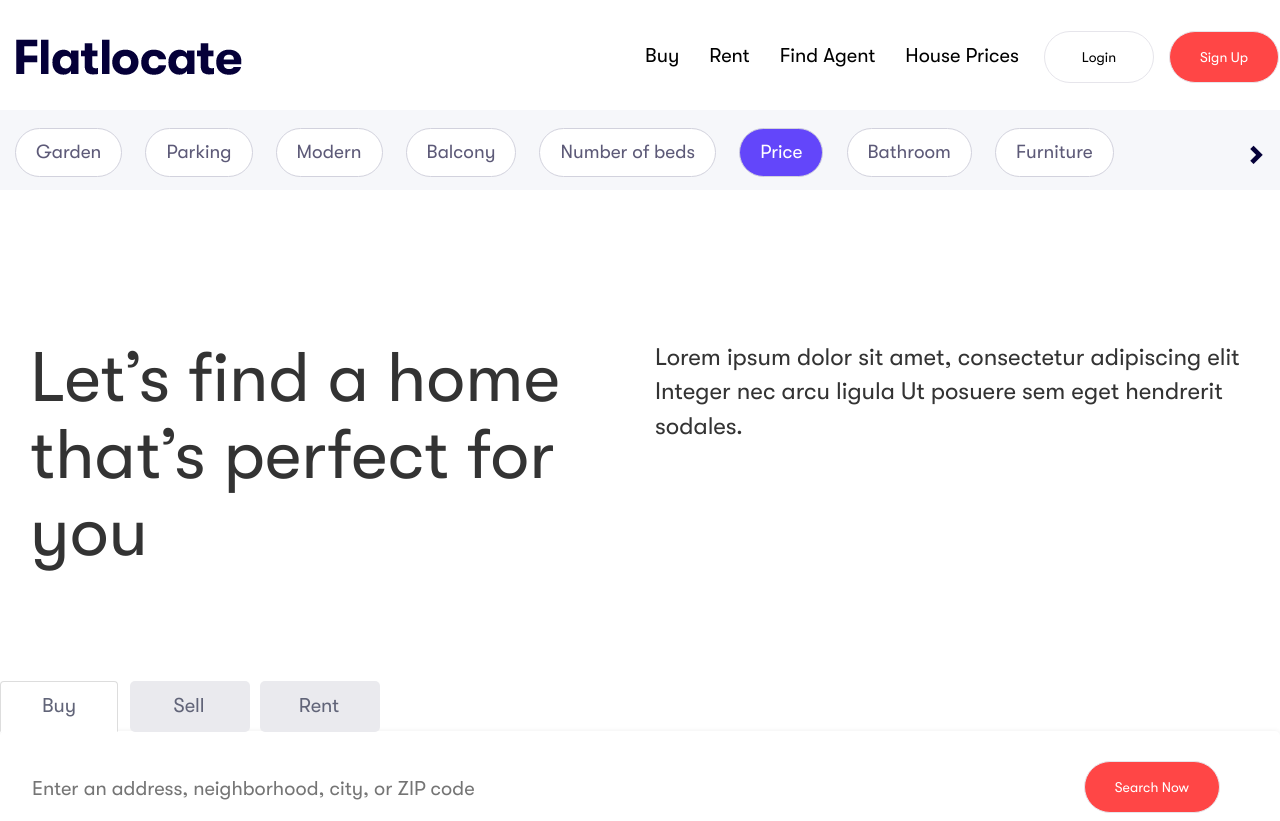
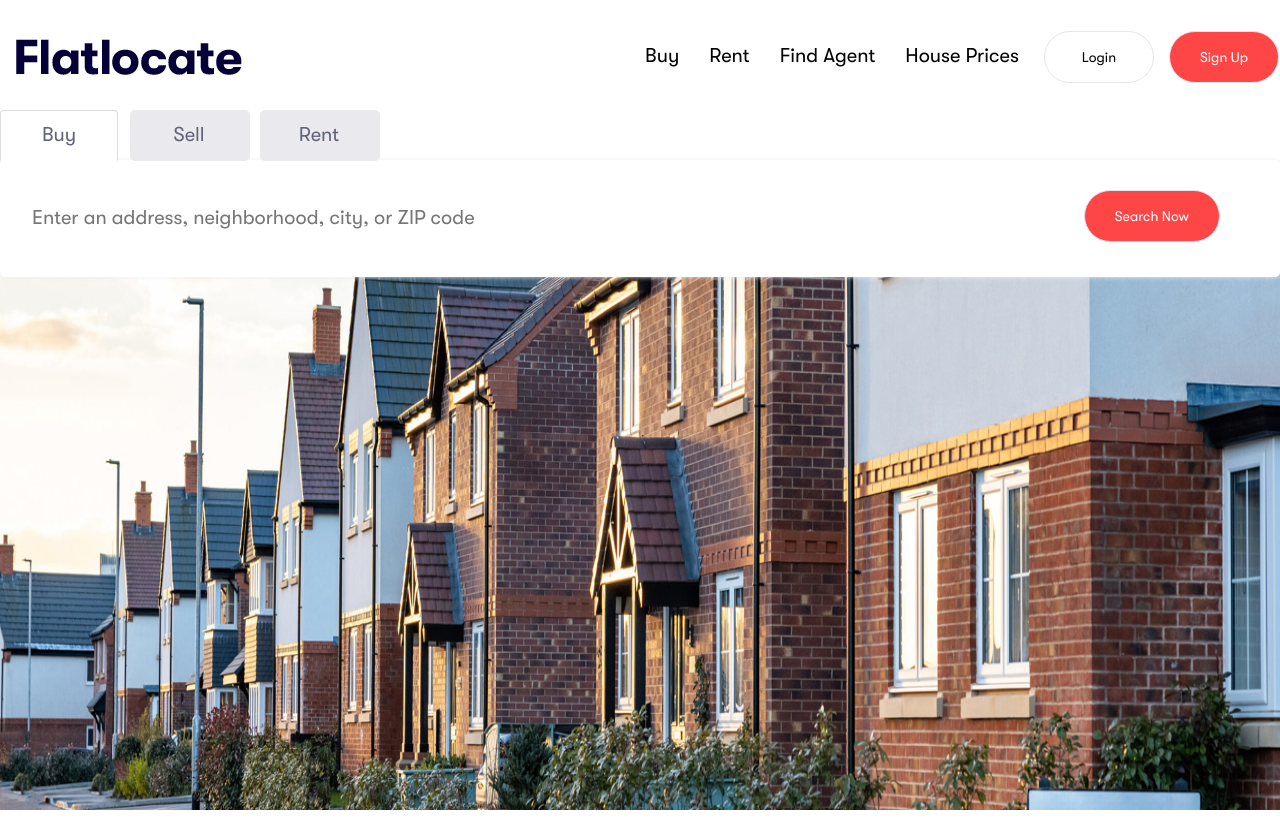
Before and after one commit to seniorweb0417/mobile_responsive, a plain HTML site: page property.html in a window 1280 px wide. Shown: the top 821 px of the page. Drawn offline with nearby package versions, Linux system fonts and the light colour scheme.

Commit message:
remove filter wrapper

```diff
--- a/property.html
+++ b/property.html
@@ -49,35 +49,6 @@
                     </ul>
                 </div>
                 </nav>
-        </div>
-        <div class="filter-wrapper">
-            <div class="flat-container container">
-                <a class="more-link" href="javascript:void(0);">
-                    <i class="glyphicon glyphicon-chevron-right normal"></i>
-                    <i class="glyphicon glyphicon-chevron-down on"></i>
-                </a>
-                <button class="filter-btn">Garden</button>
-                <button class="filter-btn">Parking</button>
-                <button class="filter-btn">Modern</button>
-                <button class="filter-btn">Balcony</button>
-                <button class="filter-btn">Number of beds</button>
-                <button class="filter-btn on">Price</button>
-                <button class="filter-btn">Bathroom</button>
-                <button class="filter-btn">Furniture</button>
-                <button class="filter-btn">Location</button>
-                <button class="filter-btn">Backyard</button>
-                <button class="filter-btn on">Residence</button>
-            </div>
-        </div>
-        <div class="flat-semi-container intro-section">
-            <div class="container-fluid">
-                <div class="col-lg-6 col-md-6">
-                    <h1>Let’s find a home that’s perfect for you</h1>
-                </div>
-                <div class="col-lg-6 col-md-6">
-                    Lorem ipsum dolor sit amet, consectetur adipiscing elit Integer nec arcu ligula Ut posuere sem eget hendrerit sodales.
-                </div>
-            </div>
         </div>
         <div class="search-section">
             <div class="flat-semi-container">
```
